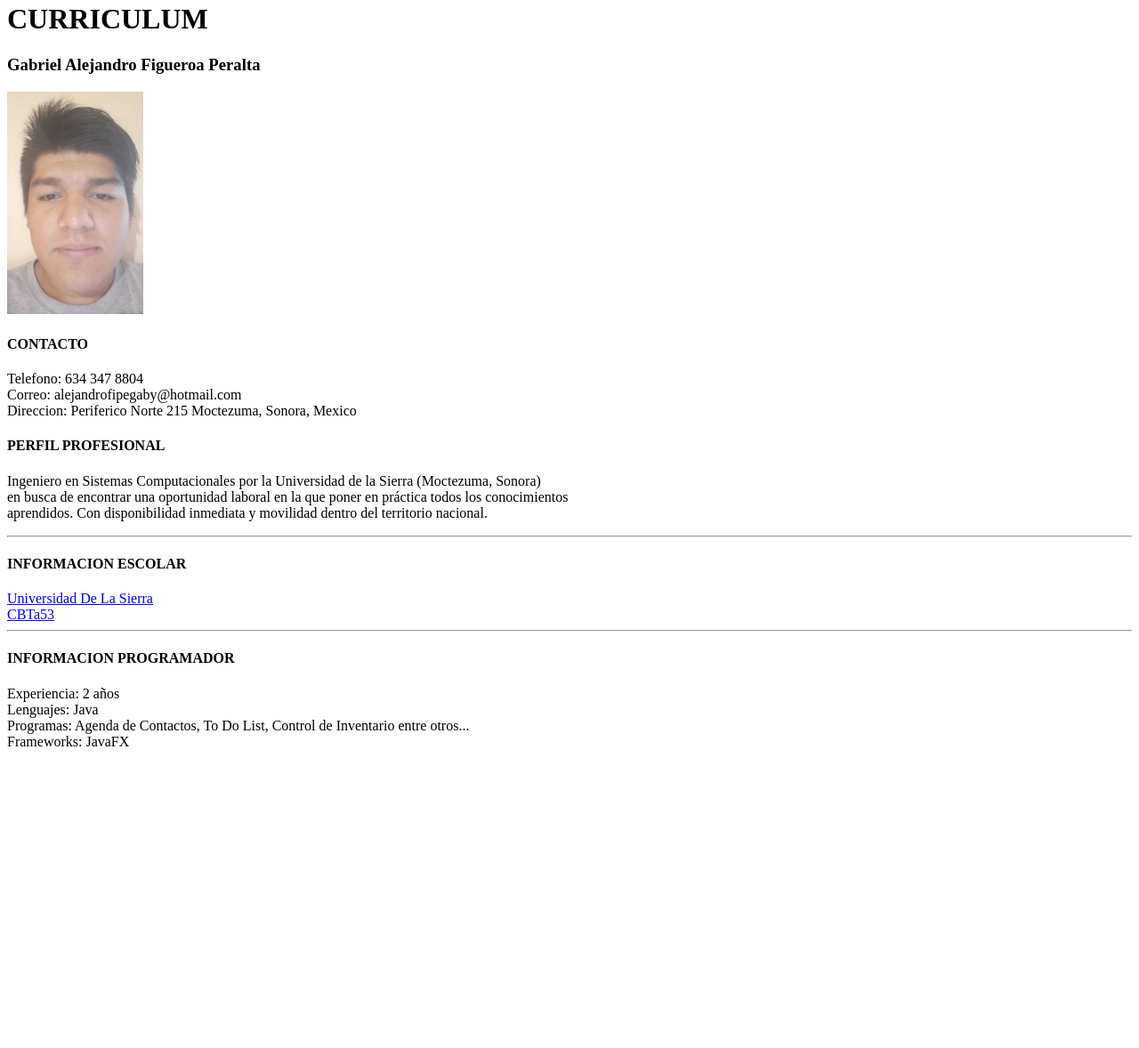
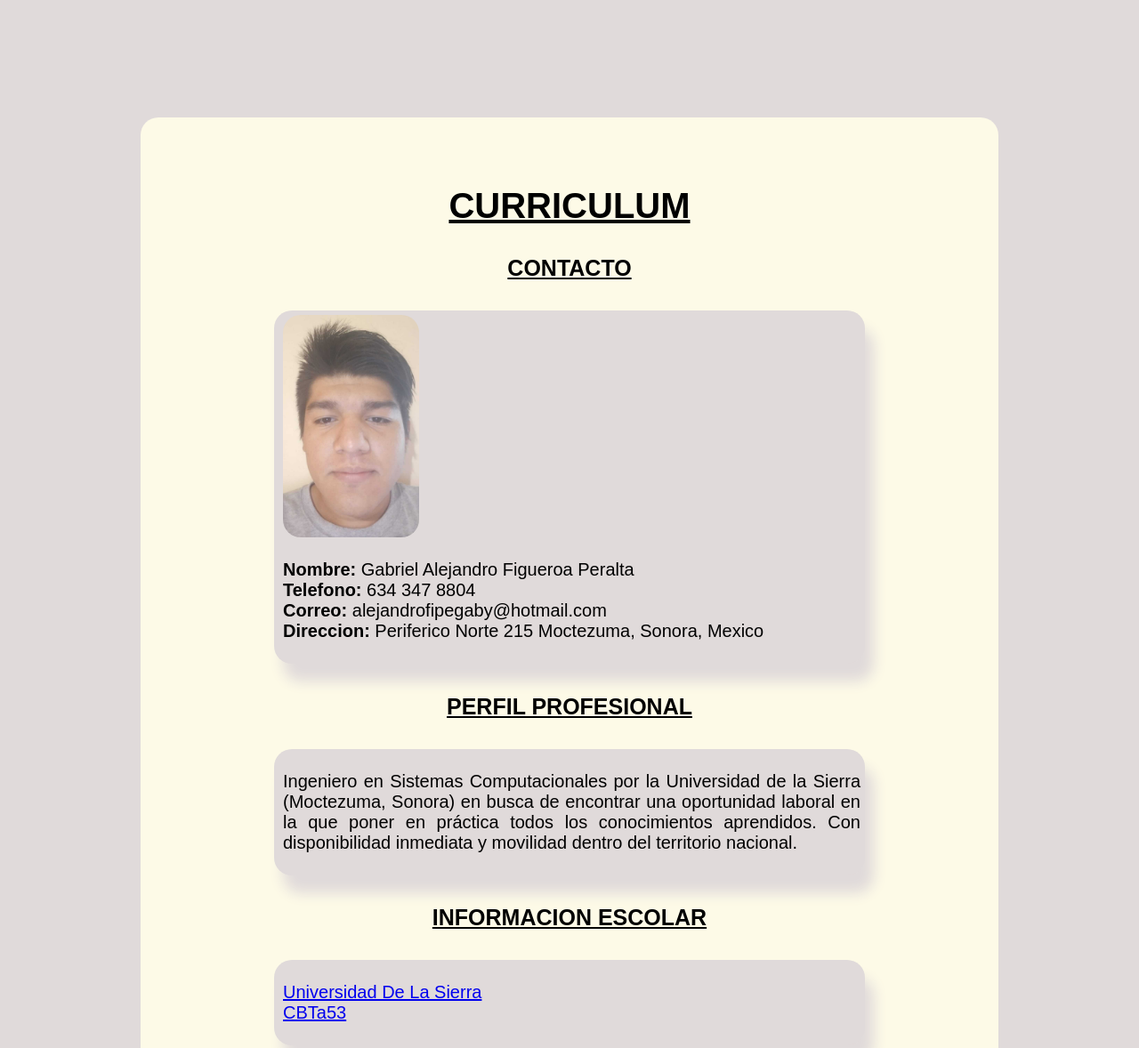
Before and after one commit to GabrielFigueroa123/GabrielFigueroa123.github.io, a plain HTML site: page Curriculum/curriculum.html in a window 1280 px wide. Shown: the part 18-1196 px from the top of the page at 89% size. Before the commit the page ends 877 px from the top, so only its background shows below. Drawn offline with Linux system fonts and the light colour scheme.

```diff
--- a/Curriculum/curriculum.html
+++ b/Curriculum/curriculum.html
@@ -1,43 +1,78 @@
 <!DOCTYPE html>
 <html lang="es">
+
 <head>
     <meta charset="UTF-8">
     <meta name="viewport" content="width=device-width, initial-scale=1.0">
     <title>Curriculum</title>
+    <link rel="stylesheet" href="style.css">
 </head>
+
 <body>
-    <h1>CURRICULUM</h1>
 
-    <h3>Gabriel Alejandro Figueroa Peralta</h3>
-    <img src="Foto.jpg" alt="Foto Mia" height="250">
+    <div class="Pagina">
+
+        <h1><ins>CURRICULUM</ins></h1>
 
         <h4>CONTACTO</h4>
-    <p>Telefono: 634 347 8804 <br> Correo: alejandrofipegaby@hotmail.com <br> Direccion: Periferico Norte 215 Moctezuma, Sonora, Mexico</p>
+
+        <div class="Info">
+
+            <img class="Imagen" src="Foto.jpg" alt="Foto Mia" height="250px">
+
+            <p>
+                <strong>Nombre:</strong> Gabriel Alejandro Figueroa Peralta <br>
+                <strong>Telefono:</strong> 634 347 8804 <br>
+                <strong>Correo:</strong> alejandrofipegaby@hotmail.com <br>
+                <strong>Direccion:</strong> Periferico Norte 215 Moctezuma, Sonora, Mexico
+            </p>
+
+
+        </div>
 
         <h4>PERFIL PROFESIONAL</h4>
-    <p>
-        Ingeniero en Sistemas Computacionales por la Universidad de la Sierra (Moctezuma, Sonora) <br> en
+
+        <div class="Info">
+
+            <p class="Texto">
+                Ingeniero en Sistemas Computacionales por la Universidad de la Sierra (Moctezuma, Sonora) en
                 busca de encontrar una oportunidad laboral en la que poner en práctica
-        todos los conocimientos <br> aprendidos. Con disponibilidad inmediata y
+                todos los conocimientos aprendidos. Con disponibilidad inmediata y
                 movilidad dentro del territorio nacional.
             </p>
 
-    <hr>
+        </div>
 
         <h4>INFORMACION ESCOLAR</h4>
+
+        <div class="Info">
+
+            <p>
                 <a href="http://unisierra.edu.mx/" target="_blank" rel="noopener noreferrer"> Universidad De La Sierra</a>
+
                 <br>
+
                 <a href="https://www.cbta53.edu.mx/" target="_blank" rel="noopener noreferrer">CBTa53</a>
 
-    <hr>
+            </p>
+
+        </div>
 
         <h4>INFORMACION PROGRAMADOR</h4>
+
+        <div class="Info">
+
             <p>
-        Experiencia: 2 años <br>
-        Lenguajes: Java <br>
-        Programas: Agenda de Contactos, To Do List, Control de Inventario entre otros...<br>
-        Frameworks: JavaFX
+                <strong>- Experiencia:</strong> 2 años <br>
+                <strong>- Lenguajes:</strong> Java <br>
+                <strong>- Programas:</strong> Agenda de Contactos, To Do List, Control de Inventario entre otros...<br>
+                <strong>- Frameworks:</strong> JavaFX
             </p>
 
+        </div>
+
+    </div>
+
 </body>
+
 </html>
--- /dev/null
+++ b/Curriculum/style.css
@@ -0,0 +1,37 @@
+.Pagina {
+    margin: 150px;
+    background-color: rgb(253, 250, 231);
+    padding: 50px;
+    border-radius: 20px;
+}
+body {
+    background-color: rgb(224, 218, 218);
+    font-family: Arial, Helvetica, sans-serif;
+    font-size: 20px;
+}
+h1{
+    text-align: center;
+
+}
+h4{
+    font-size: 25px;
+    text-align: center;
+    text-decoration: underline solid;
+}
+.Info{
+    background-color: rgb(224, 218, 218);
+    border-radius: 20px;
+    padding: 5px;
+    padding-left: 10px;
+    box-shadow: 10px 20px 15px rgb(224, 218, 218);
+    margin-left: 100px;
+    margin-right: 100px;
+}
+.Texto{
+    text-align: justify;
+
+}
+.Imagen{
+    border-radius: 20px;
+    text-align: center;
+}
```
Lines whose indentation alone changed are shown as unchanged.
